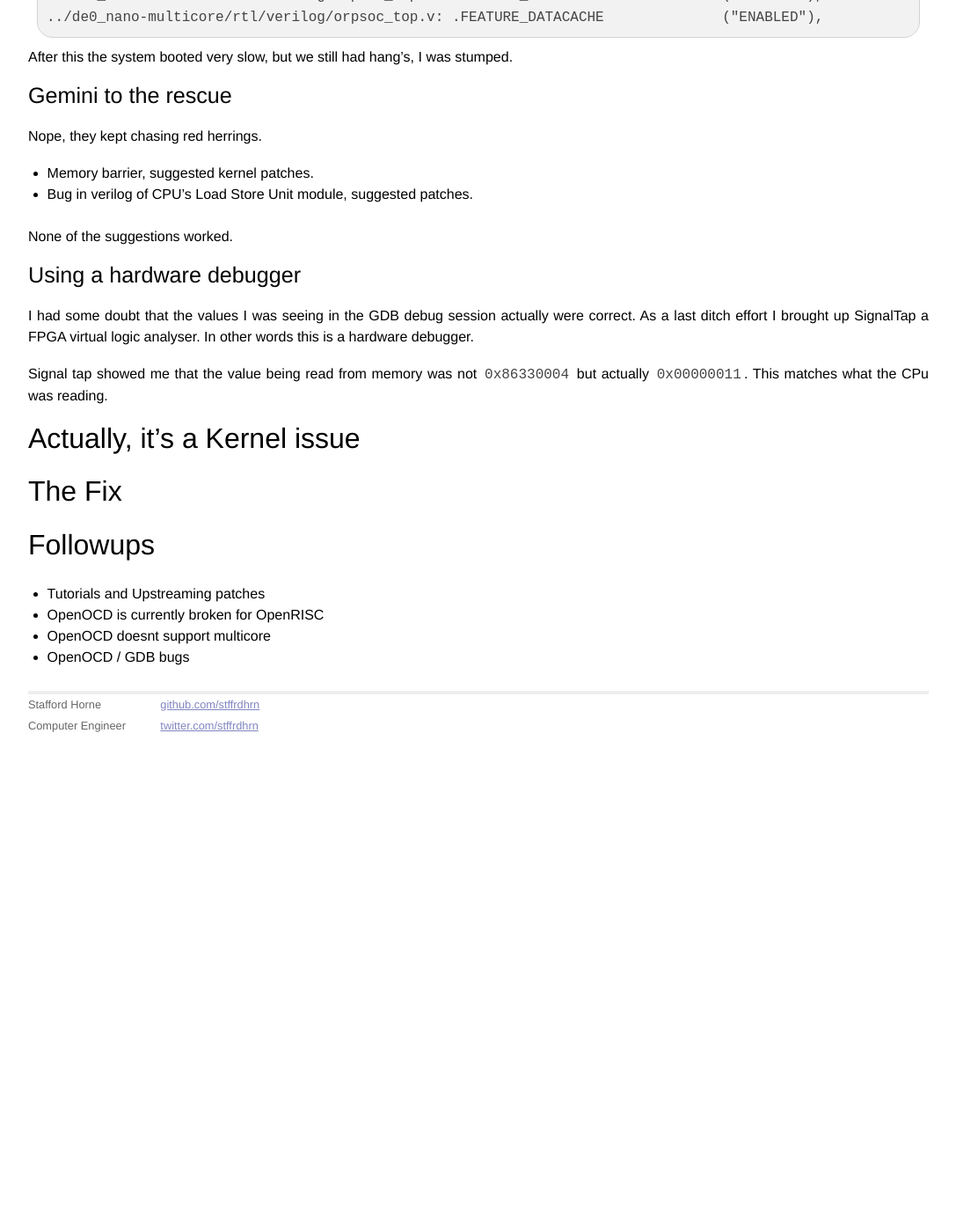
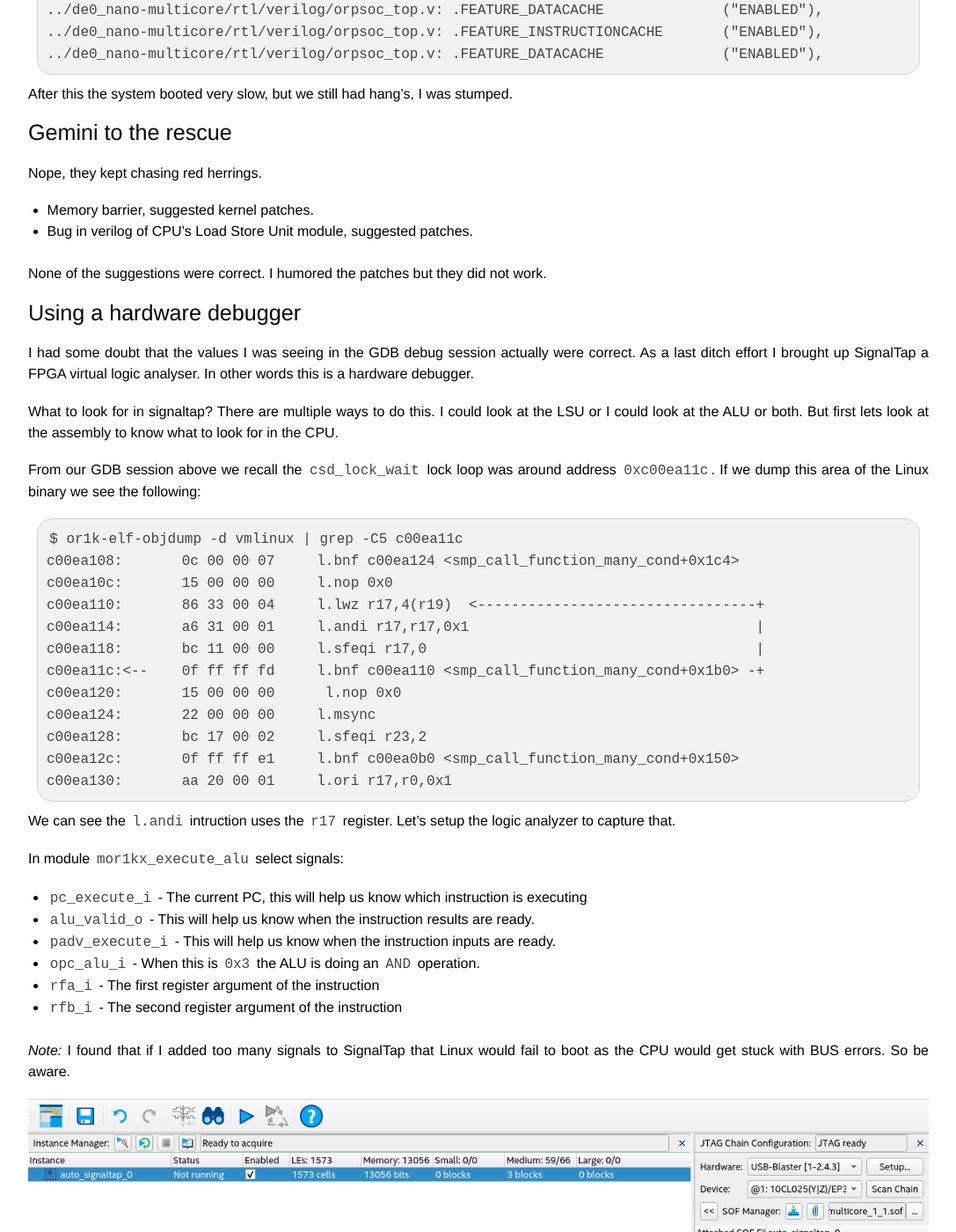
Before and after one commit to stffrdhrn/stffrdhrn.github.io, a Jekyll site: the page built from _posts/2026-01-13-or1k-linux-smp-softlockup-bug.md, in a window 1280 px wide and 1400 px high, scrolled down 9702 px. Shown: the whole window at 88% size, without its empty margins (96-1183 px from the left). Built offline with Jekyll 4.4.1, drawn with Linux system fonts in a browser that asks for light colours; before the commit the page ends 10585 px from its top, so only the background shows below that; some of the changed text lies outside the part shown.

Commit message:
smp lockup: Add some pictures

````diff
--- a/_posts/2026-01-13-or1k-linux-smp-softlockup-bug.md
+++ b/_posts/2026-01-13-or1k-linux-smp-softlockup-bug.md
@@ -119,6 +119,8 @@ almost the same as the simple SMP board but:
  - The FPGA SoC has gpios which we would like to wire up
 
 The following is an example dts file.
+
+[de0nano-smp.dts](/content/2026/de0nano-smp.dts)
 
 ```dts
 // File: arch/openrisc/boot/dts/de0nano-smp.dts
@@ -384,7 +386,7 @@ using the `on_each_cpu_cond_mask` function call.
 If we open up the debugger we can see, we are stuck in `csd_lock_wait` here:
 
 ```
-$ or1k-elf-gdb "$HOME/work/linux/vmlinux" -ex 'target remote :3333'i
+$ or1k-elf-gdb "$HOME/work/linux/vmlinux" -ex 'target remote :3333'
 GNU gdb (GDB) 17.0.50.20250614-git
 This GDB was configured as "--host=x86_64-pc-linux-gnu --target=or1k-elf".
 
@@ -470,7 +472,7 @@ Nope, they kept chasing red herrings.
  - Memory barrier, suggested kernel patches.
  - Bug in verilog of CPU's Load Store Unit module, suggested patches.
 
-None of the suggestions worked.
+None of the suggestions were correct.  I humored the patches but they did not work.
 
 ## Using a hardware debugger
 
@@ -478,8 +480,59 @@ I had some doubt that the values I was seeing in the GDB debug session actually
 correct.  As a last ditch effort I brought up SignalTap a FPGA virtual logic
 analyser.  In other words this is a hardware debugger.
 
+What to look for in signaltap? There are multiple ways to do this.  I could look at the
+LSU or I could look at the ALU or both.  But first lets look at the assembly to know what to look for in the CPU.
+
+From our GDB session above we recall the `csd_lock_wait` lock loop was around address `0xc00ea11c`.
+If we dump this area of the Linux binary we see the following:
+
+```
+$ or1k-elf-objdump -d vmlinux | grep -C5 c00ea11c
+c00ea108:       0c 00 00 07     l.bnf c00ea124 <smp_call_function_many_cond+0x1c4>
+c00ea10c:       15 00 00 00     l.nop 0x0
+c00ea110:       86 33 00 04     l.lwz r17,4(r19)  <---------------------------------+
+c00ea114:       a6 31 00 01     l.andi r17,r17,0x1                                  |
+c00ea118:       bc 11 00 00     l.sfeqi r17,0                                       |
+c00ea11c:<--    0f ff ff fd     l.bnf c00ea110 <smp_call_function_many_cond+0x1b0> -+
+c00ea120:       15 00 00 00      l.nop 0x0
+c00ea124:       22 00 00 00     l.msync
+c00ea128:       bc 17 00 02     l.sfeqi r23,2
+c00ea12c:       0f ff ff e1     l.bnf c00ea0b0 <smp_call_function_many_cond+0x150>
+c00ea130:       aa 20 00 01     l.ori r17,r0,0x1
+```
+
+We can see the `l.andi` intruction uses the `r17` register. Let's setup the logic
+analyzer to capture that.
+
+In module `mor1kx_execute_alu`  select signals:
+ - `pc_execute_i` - The current PC, this will help us know which instruction is executing
+ - `alu_valid_o` - This will help us know when the instruction results are ready.
+ - `padv_execute_i` - This will help us know when the instruction inputs are ready.
+ - `opc_alu_i` - When this is `0x3` the ALU is doing an `AND` operation.
+ - `rfa_i` - The first register argument of the instruction
+ - `rfb_i` - The second register argument of the instruction
+
+*Note:* I found that if I added too many signals to SignalTap that Linux would fail to boot
+as the CPU would get stuck with BUS errors. So be aware.
+
+![SignalTap Selecting Signals](/content/2026/2026-signal-tap-alu-signals.png)
+
+
 Signal tap showed me that the value being read from memory was not `0x86330004`
 but actually `0x00000011`.  This matches what the CPu was reading.
+
+After the setup we can try to boot the kernel and observe the lockup.  When the lockup occurs
+if we capture data we see the below.
+
+
+![SignalTap Reading Data](/content/2026/2026-signal-tap-alu.png)
+
+Here we see a few addresses pass by in our trace.
+
+ - `c00ea114` - `rfa_i` becomes `0x11` and we see `opc_alu_i` is `0x3`.  It's the `l.andi` instruction.
+ - `c00ea118` - `rfa_i` is `0x1`. It's the `l.sfeqi` instruction.
+
+So here we see kernel is reding the locked value `0x11`.
 
 # Actually, it's a Kernel issue
 
````
Also changed, not shown: content/2026/2026-signal-tap-alu-signals.png (added), content/2026/2026-signal-tap-alu.png (added), 1 other file.
